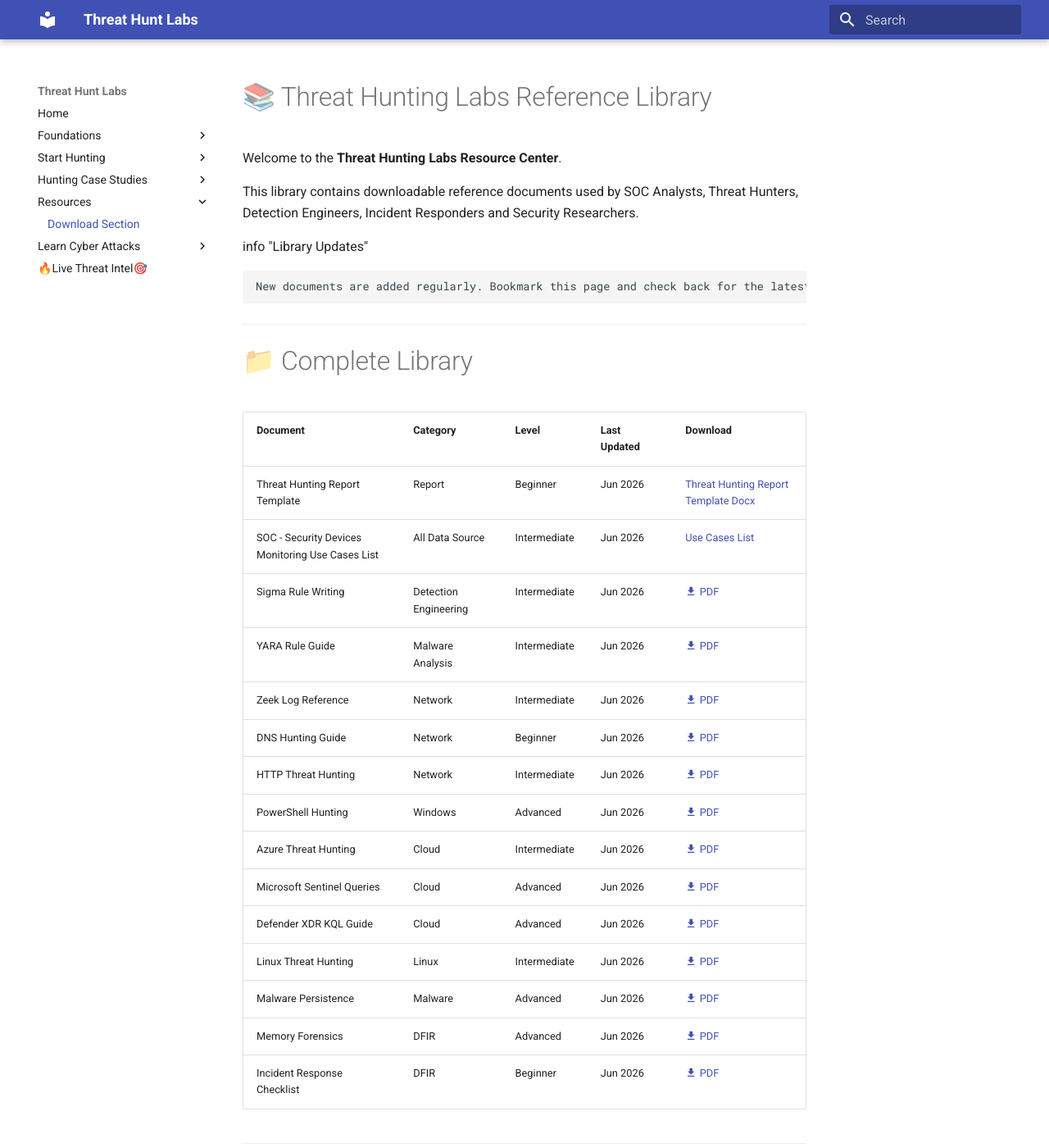
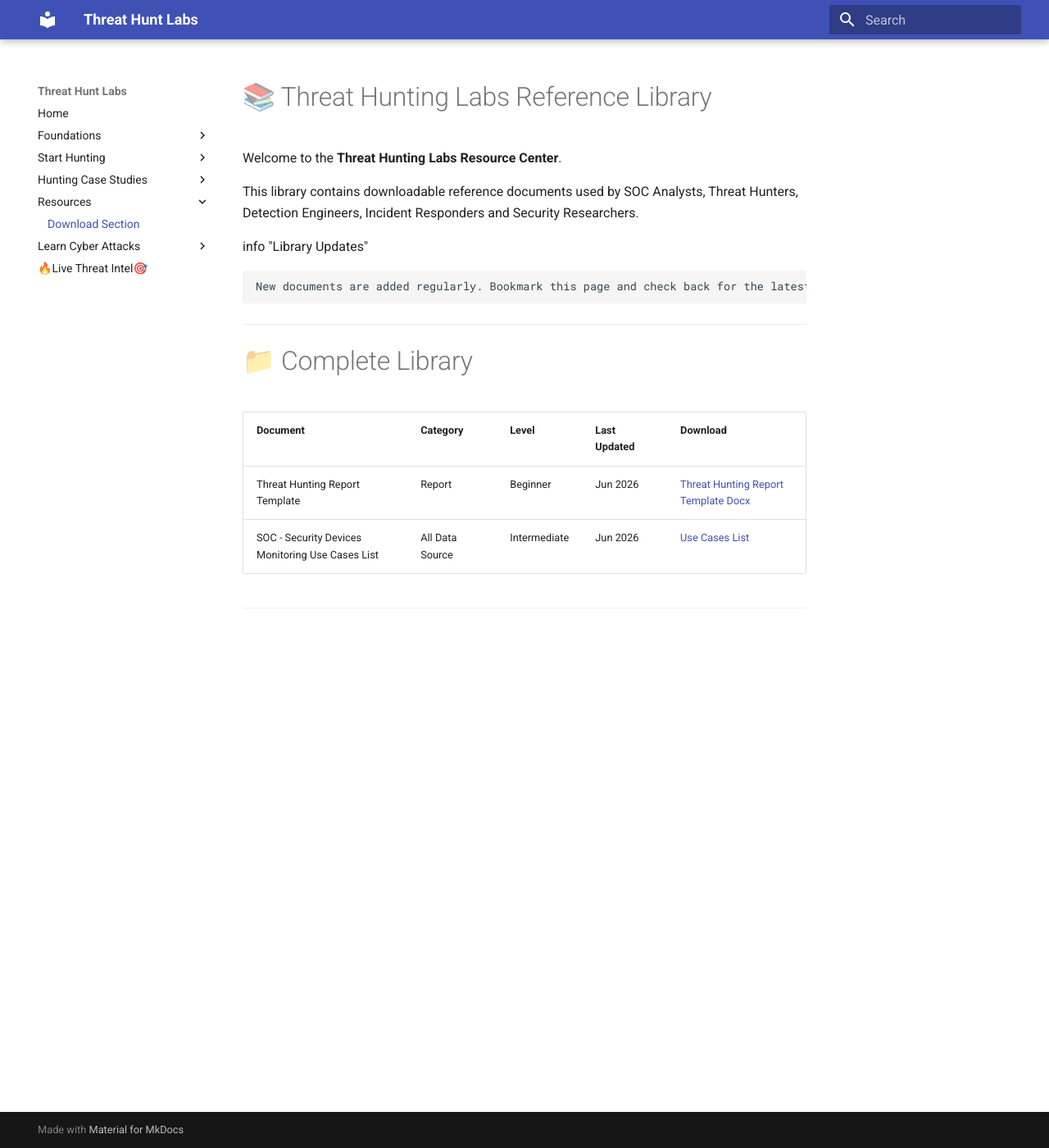
Before and after one commit to pbmundas/ThreatHuntingLabs, an MkDocs documentation site: the page built from docs/Downloads/threat-hunting-related-document-references.md, in a window 1280 px wide and 1400 px high. Shown: the whole window at 82% size. Built offline with MkDocs 1.6.1 and Material for MkDocs 9.7.7, drawn with Linux system fonts in a browser that asks for light colours.

Commit message:
Update threat-hunting-related-document-references.md

```diff
--- a/docs/Downloads/threat-hunting-related-document-references.md
+++ b/docs/Downloads/threat-hunting-related-document-references.md
@@ -16,18 +16,5 @@
 |----------|----------|--------|--------------|----------|
 | Threat Hunting Report Template | Report | Beginner | Jun 2026 | [Threat Hunting Report Template Docx](https://raw.githubusercontent.com/pbmundas/ThreatHuntingLabs/refs/heads/main/docs/Downloads/Threat_Hunting_Report_Template.docx) |
 | SOC - Security Devices Monitoring Use Cases List | All Data Source | Intermediate | Jun 2026 | [Use Cases List](https://raw.githubusercontent.com/pbmundas/ThreatHuntingLabs/refs/heads/main/docs/Downloads/SOC%20-%20Security%20Device%20Monitoring%20Use%20Cases%20List.pdf) |
-| Sigma Rule Writing | Detection Engineering | Intermediate | Jun 2026 | [:material-download: PDF](https://github.com/yourrepo/docs/sigma.pdf) |
-| YARA Rule Guide | Malware Analysis | Intermediate | Jun 2026 | [:material-download: PDF](https://github.com/yourrepo/docs/yara.pdf) |
-| Zeek Log Reference | Network | Intermediate | Jun 2026 | [:material-download: PDF](https://github.com/yourrepo/docs/zeek.pdf) |
-| DNS Hunting Guide | Network | Beginner | Jun 2026 | [:material-download: PDF](https://github.com/yourrepo/docs/dns.pdf) |
-| HTTP Threat Hunting | Network | Intermediate | Jun 2026 | [:material-download: PDF](https://github.com/yourrepo/docs/http.pdf) |
-| PowerShell Hunting | Windows | Advanced | Jun 2026 | [:material-download: PDF](https://github.com/yourrepo/docs/powershell.pdf) |
-| Azure Threat Hunting | Cloud | Intermediate | Jun 2026 | [:material-download: PDF](https://github.com/yourrepo/docs/azure.pdf) |
-| Microsoft Sentinel Queries | Cloud | Advanced | Jun 2026 | [:material-download: PDF](https://github.com/yourrepo/docs/sentinel.pdf) |
-| Defender XDR KQL Guide | Cloud | Advanced | Jun 2026 | [:material-download: PDF](https://github.com/yourrepo/docs/defender.pdf) |
-| Linux Threat Hunting | Linux | Intermediate | Jun 2026 | [:material-download: PDF](https://github.com/yourrepo/docs/linux.pdf) |
-| Malware Persistence | Malware | Advanced | Jun 2026 | [:material-download: PDF](https://github.com/yourrepo/docs/persistence.pdf) |
-| Memory Forensics | DFIR | Advanced | Jun 2026 | [:material-download: PDF](https://github.com/yourrepo/docs/memory.pdf) |
-| Incident Response Checklist | DFIR | Beginner | Jun 2026 | [:material-download: PDF](https://github.com/yourrepo/docs/ir.pdf) |
 
 ---
```
